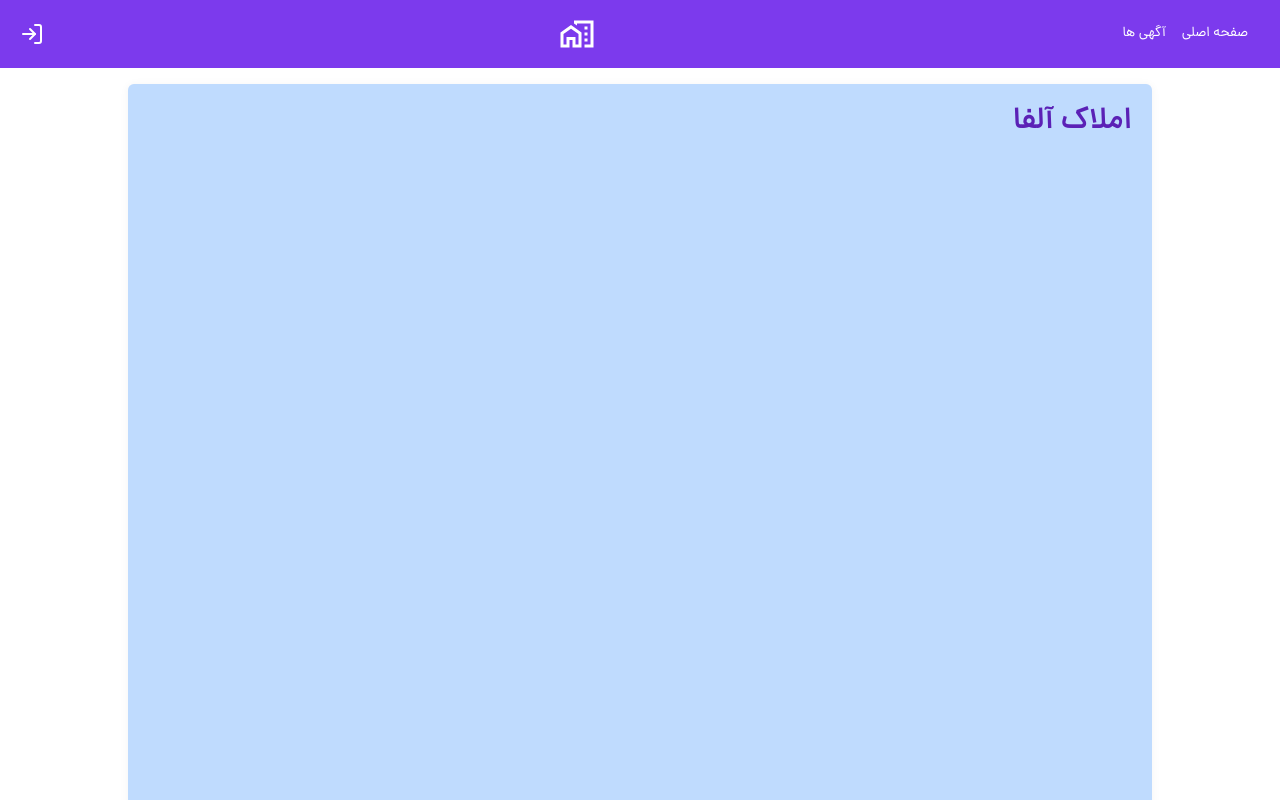
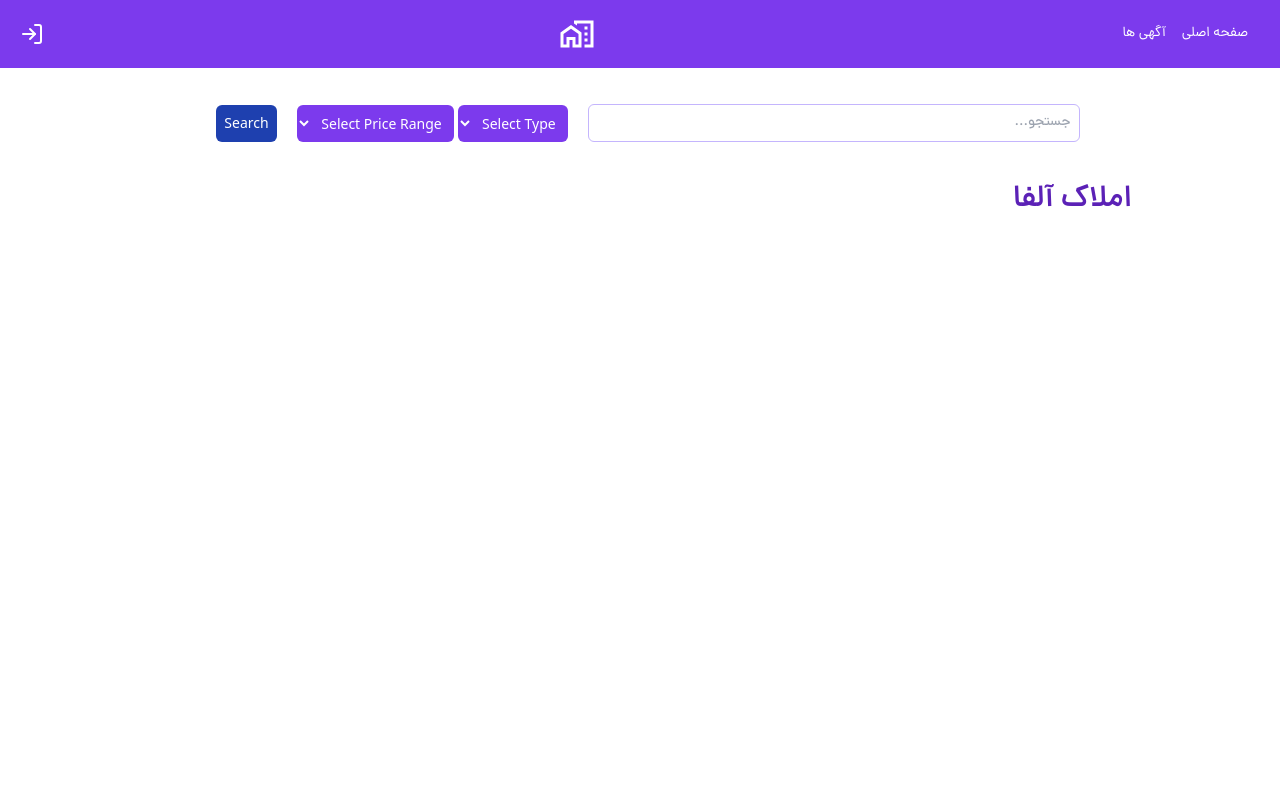
Before and after one commit to hasanashrafi/realstate-next, a Next.js app: page / in a window 1280 px wide. Shown: the top 800 px of the page. Built offline with nearby package versions, Linux system fonts and the light colour scheme; no server answers.

Commit message:
create search bar

```diff
--- a/src/app/page.js
+++ b/src/app/page.js
@@ -1,15 +1,37 @@
+
+
 import dotenv from 'dotenv';
 dotenv.config();
 
-
 export default function Home() {
   return (
-    <main className="flex min-h-screen flex-col  mx-auto w-full p-4">
+    <main className="flex min-h-screen flex-col mx-auto w-full p-4">
+      <div className="max-w-5xl rounded-md mx-auto h-screen w-full  font-mono text-sm ">
+        <div className="flex gap-x-5 justify-center  items-center p-5   bg-white ">
+          <input
+            type="text"
+            placeholder="جستجو..."
+            className="w-1/2 font-DanaMedium p-2 border border-violet-300 focus:border-violet-600 rounded-md outline-none"
+          />
+          <div className="flex space-x-4 gap-x-1 ">
+            <select className="p-2 outline-none  bg-violet-600 text-white rounded-md cursor-pointer">
+              <option value="" className='rounded-md bg-violet-900'>Select Type</option>
+              <option value="house" className='rounded-md bg-violet-900'>House</option>
+              <option value="apartment" className='rounded-md bg-violet-900'>Apartment</option>
+              <option value="land" className='rounded-md bg-violet-900'>Land</option>
+            </select>
+            <select className="p-2 outline-none bg-violet-600 text-white rounded-md cursor-pointer">
+              <option value="" className='rounded-md bg-violet-900'>Select Price Range</option>
+              <option value="0-100000" className='rounded-md bg-violet-900'>0 - 100,000</option>
+              <option value="100000-300000" className='rounded-md bg-violet-900'>100,000 - 300,000</option>
+              <option value="300000-500000" className='rounded-md bg-violet-900'>300,000 - 500,000</option>
+            </select>
+            <button className="bg-blue-800 text-white p-2 rounded-md hover:bg-blue-600">Search</button>
+          </div>
+        </div>
+        <p className="font-DanaDemiBold text-3xl text-violet-800 p-5">املاک آلفا</p>
 
-      <div className=" max-w-5xl  rounded-md mx-auto h-screen w-full  bg-blue-200 font-mono text-sm shadow-dark">
-       <p className="font-DanaDemiBold text-3xl text-violet-800 p-5">املاک آلفا</p>
       </div>
-
     </main>
   );
 }
```
